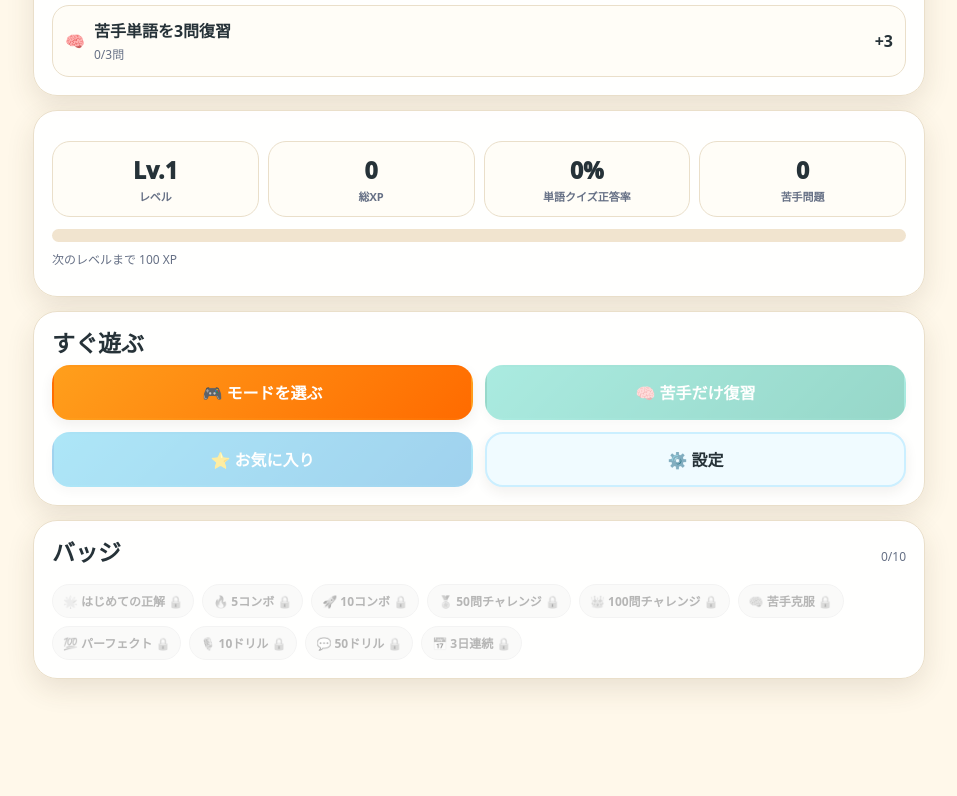
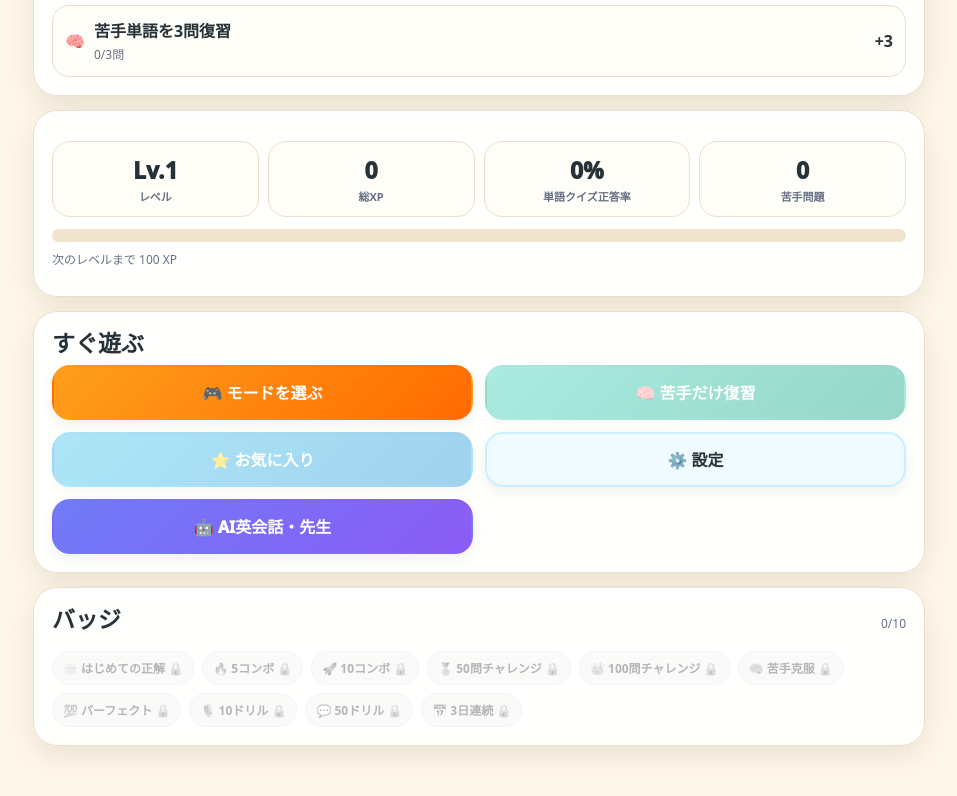
Before and after one commit to kouheim1979/toeic, a plain HTML site: page eigo-quest/index.html in a window 1280 px wide. Shown: the part 977-1773 px from the top of the page, without its empty margins (161-1118 px from the left). Drawn offline with Linux system fonts and the light colour scheme.

Commit message:
fix: load AI addon with valid script closing tag

```diff
--- a/eigo-quest/index.html
+++ b/eigo-quest/index.html
@@ -13,11 +13,12 @@
 <script>
 (async()=>{
   try{
-    const r=await fetch('./legacy.html?v=20260915-ai1',{cache:'no-store'});
+    const r=await fetch('./legacy.html?v=20260915-ai2',{cache:'no-store'});
     if(!r.ok)throw new Error('legacy '+r.status);
     let html=await r.text();
-    html=html.replace('</head>','<link rel="stylesheet" href="./ai-addon.css?v=20260915-ai1"></head>');
-    html=html.replace('</body>','<script src="./ai-addon.js?v=20260915-ai1"><\\/script></body>');
+    html=html.replace('</head>','<link rel="stylesheet" href="./ai-addon.css?v=20260915-ai2"></head>');
+    const addon='<script src="./ai-addon.js?v=20260915-ai2"><' + '/script>';
+    html=html.replace('</body>',addon+'</body>');
     document.open();document.write(html);document.close();
   }catch(e){
     document.body.innerHTML='<main class="boot"><h1>読み込みに失敗しました</h1><p>ページを再読み込みしてください。</p><button onclick="location.reload()">再読み込み</button></main>';
```
